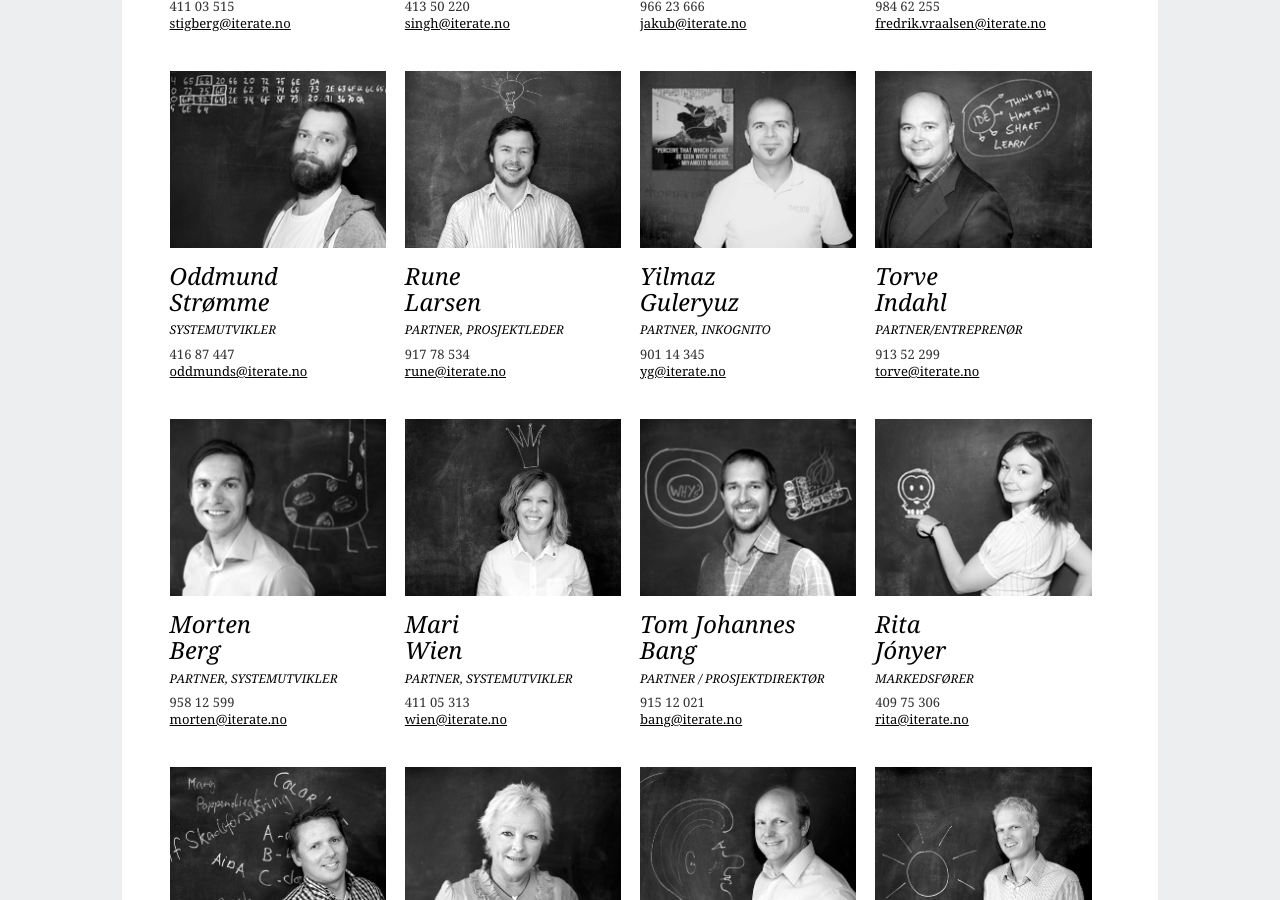
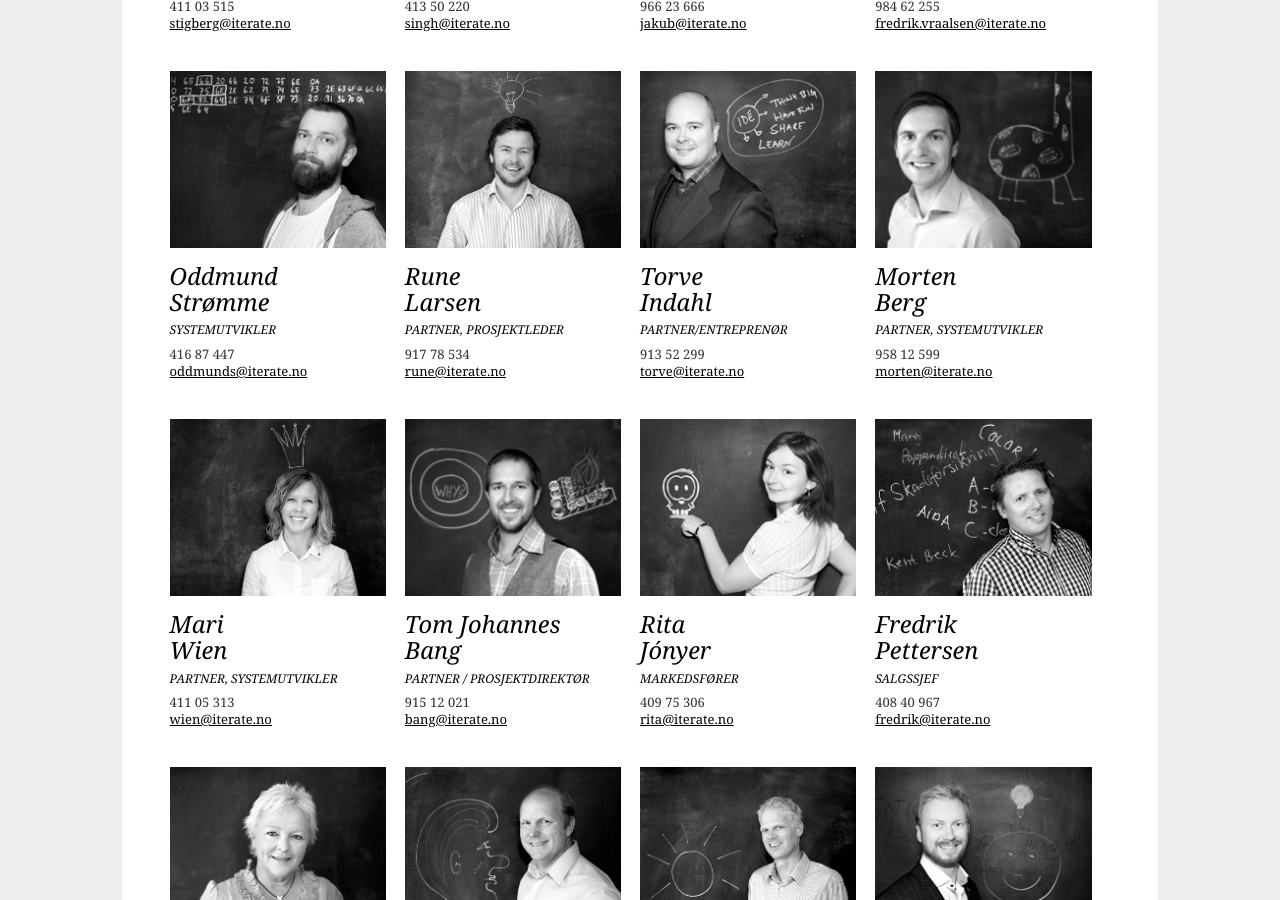
Before and after one commit to therese1g1/iterate.github.com, a Jekyll site: the page built from mennesker/index.html, in a window 1280 px wide and 900 px high, scrolled down 1858 px. Built offline with Jekyll 4.4.1, drawn with Linux system fonts in a browser that asks for light colours.

Commit message:
Remove YG from mennesker

```diff
--- a/mennesker/index.html
+++ b/mennesker/index.html
@@ -272,19 +272,8 @@ title: Iterate
         </div>
     </div>
 
-  <div class="grid_4">
-      <div class="menneske">
-          <img src="/static/images/mennesker/yg.jpg" alt="Yilmaz">
-          <h2>Yilmaz<br>Guleryuz</h2>
-          <h3>Partner, inkognito</h3>
-          <p>
-              901 14 345<br>
-              <a href="mailto:yg@iterate.no">yg@iterate.no</a>
-          </p>
-      </div>
-  </div>
 
-    <div class="grid_4 omega">
+    <div class="grid_4 ">
         <div class="menneske">
             <img src="/static/images/mennesker/torve.jpg" alt="Torve">
             <h2>Torve<br>Indahl</h2>
@@ -296,7 +285,7 @@ title: Iterate
         </div>
     </div>
 
-   <div class="grid_4 alpha">
+   <div class="grid_4 omega">
      <div class="menneske">
        <img src="/static/images/mennesker/morten.jpg" alt="Morten">
        <h2>Morten<br>Berg</h2>
@@ -308,7 +297,7 @@ title: Iterate
      </div>
    </div>
 
-   <div class="grid_4">
+   <div class="grid_4 alpha">
      <div class="menneske">
        <img src="/static/images/mennesker/wien.jpg" alt="Mari">
        <h2>Mari<br>Wien</h2>
@@ -332,7 +321,7 @@ title: Iterate
     </div>
   </div>
 
-  <div class="grid_4 omega">
+  <div class="grid_4 ">
       <div class="menneske">
           <img src="/static/images/mennesker/rita.jpg" alt="Rita">
           <h2>Rita<br>Jónyer</h2>
@@ -344,7 +333,7 @@ title: Iterate
       </div>
   </div>
 
-  <div class="grid_4 alpha">
+  <div class="grid_4 omega ">
     <div class="menneske">
       <img src="/static/images/mennesker/fredrik.jpg" alt="Fredrik">
       <h2>Fredrik<br>Pettersen</h2>
@@ -356,7 +345,7 @@ title: Iterate
     </div>
   </div>
 
-  <div class="grid_4">
+  <div class="grid_4 alpha">
     <div class="menneske">
       <img src="/static/images/mennesker/nina.jpg" alt="Nina">
       <h2>Nina<br>Hanssen</h2>
@@ -381,7 +370,7 @@ title: Iterate
   </div>
 
 
-  <div class="grid_4 omega">
+  <div class="grid_4 ">
     <div class="menneske">
       <img src="/static/images/mennesker/stein.jpg" alt="Stein">
       <h2>Stein<br>Kvarud</h2>
@@ -394,7 +383,7 @@ title: Iterate
   </div>
 
 
-    <div class="grid_4 alpha">
+    <div class="grid_4 omega ">
         <div class="menneske">
             <img src="/static/images/mennesker/sigve.jpg" alt="Sigve">
             <h2>Sigve<br>Barstad</h2>
@@ -406,7 +395,7 @@ title: Iterate
         </div>
     </div>
 
-    <div class="grid_4">
+    <div class="grid_4 alpha">
       <div class="menneske">
         <img src="/static/images/mennesker/kim.jpg" alt="Kim">
         <h2>Kim<br>Ophus Leskovsky</h2>
@@ -430,7 +419,7 @@ title: Iterate
       </div>
     </div>
 
-    <div class="grid_4 omega">
+    <div class="grid_4 ">
          <div class="menneske">
            <img src="/static/images/mennesker/jorgensen.jpg" alt="Simen">
            <h2>Simen<br>Fure Jørgensen</h2>
@@ -444,7 +433,7 @@ title: Iterate
 
 
 
-  <div class="grid_4 alpha">
+  <div class="grid_4 alpha omega">
       <div class="menneske">
           <img src="/static/images/mennesker/du.jpg" alt="Du">
           <h2>Vil du leke, lage<br>og lære med oss?</h2>
```
